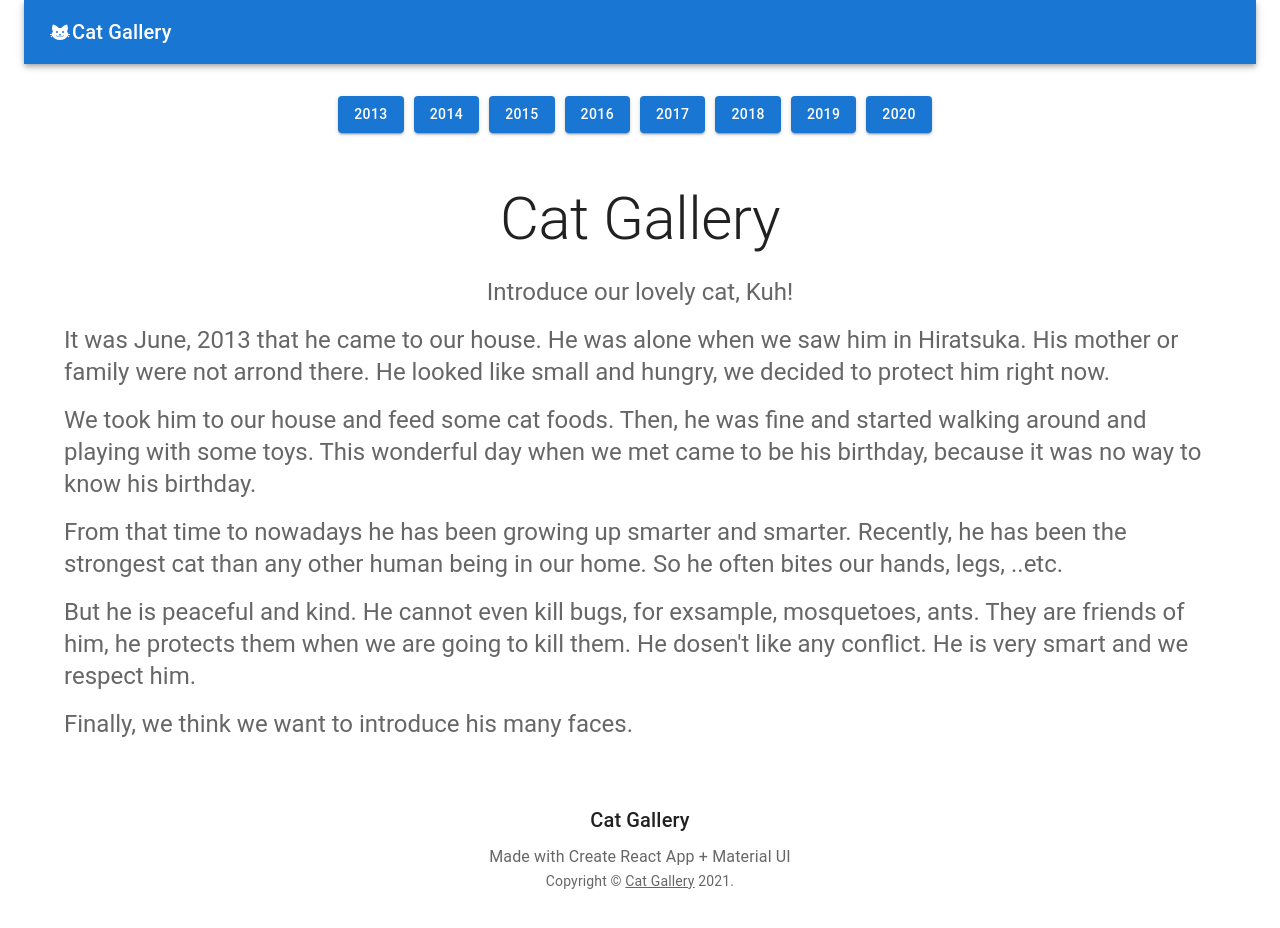
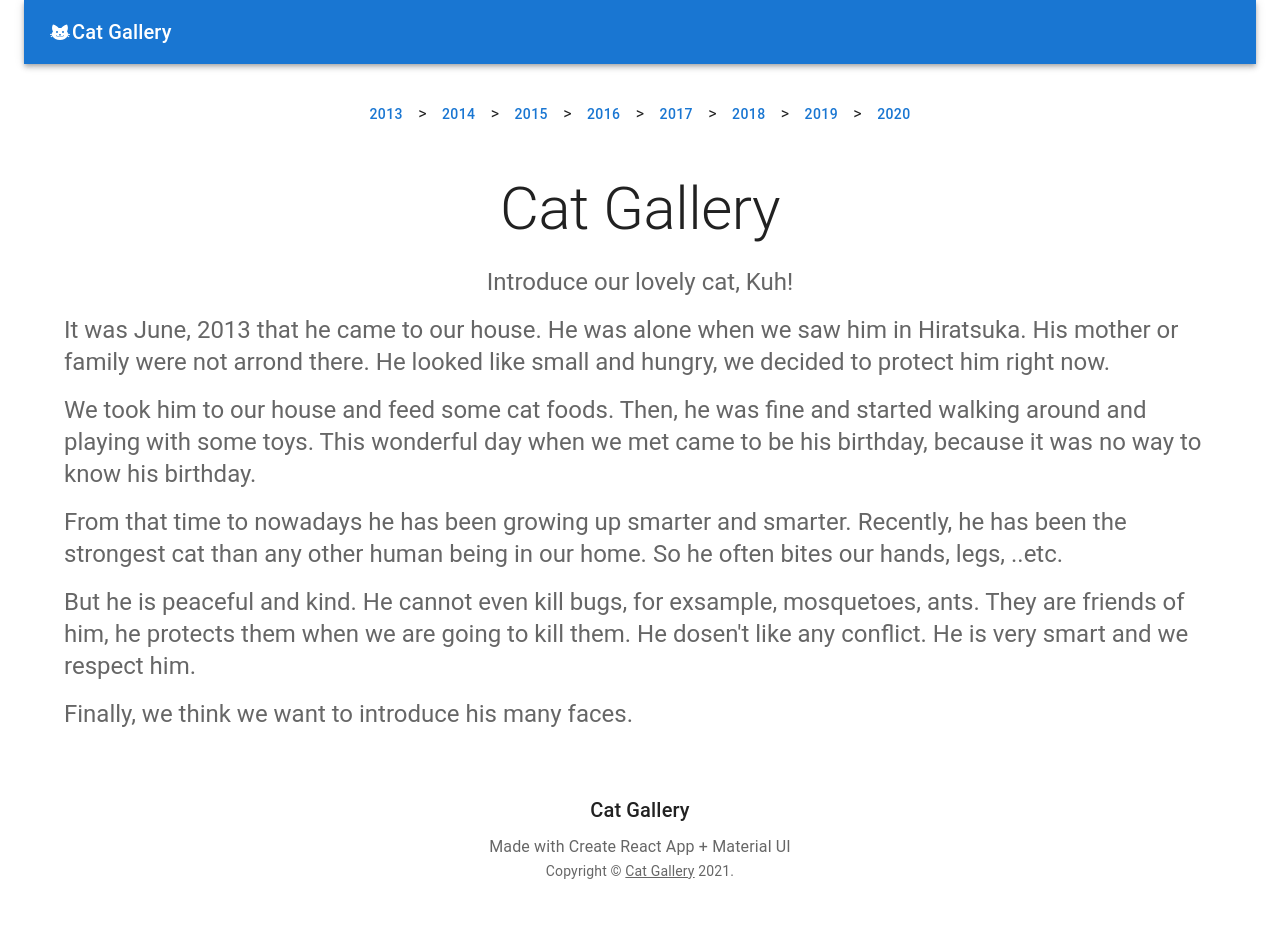
Before and after one commit to moon-gm/cat-gallery, a React (Create React App) app: page / in a window 1280 px wide. Shown: the top 928 px of the page. Built offline with nearby package versions, Linux system fonts and the light colour scheme.

Commit message:
レイアウト整理

```diff
--- a/src/index.js
+++ b/src/index.js
@@ -7,7 +7,10 @@ import reportWebVitals from './reportWebVitals';
 
 ReactDOM.render(
     <React.StrictMode>
-        <Container maxWidth="1280px">
+        <Container
+            maxWidth="1280px"
+            sx={{ p: 0 }}
+        >
             <Layout>
                 <Routes/>
             </Layout>
--- a/src/layout.js
+++ b/src/layout.js
@@ -9,7 +9,7 @@ import Stack from '@material-ui/core/Stack';
 import Button from '@material-ui/core/Button';
 import { createTheme, ThemeProvider } from '@material-ui/core/styles';
 import { siteTitle, siteURL, yearSet } from './config/global.json'
-import { useState, useEffect } from 'react'
+import React, { useState, useEffect } from 'react'
 
 const Layout = ({ children }) => {
 
@@ -56,25 +56,30 @@ const Layout = ({ children }) => {
                     sx={{ pt: 4, flexWrap: 'wrap' }}
                     direction="row"
                     justifyContent="center"
+                    alignItems="center"
                 >
-                    {yearSet.map(year => year === path ? (
+                    {yearSet.map((year, idx) => year === path ? (
+                        <React.Fragment key={year}>
                             <Button
                                 href={`/gallery/${year}`}
-                            sx={{ mb: '10px', mr: '10px' }}
-                            variant="contained"
+                                variant="text"
                                 disabled
                             >
                                 { year }
                             </Button>
+                            {yearSet.length !== idx + 1 && '>'}
+                        </React.Fragment>
                     )
                     : (
+                        <React.Fragment key={year}>
                             <Button
                                 href={`/gallery/${year}`}
-                            sx={{ mb: '10px', mr: '10px' }}
-                            variant="contained"
+                                variant="text"
                             >
                                 { year }
                             </Button>
+                            {yearSet.length !== idx + 1 && '>'}
+                        </React.Fragment>
                     )
                     )}
                 </Stack>
```
Lines whose indentation alone changed are shown as unchanged.
